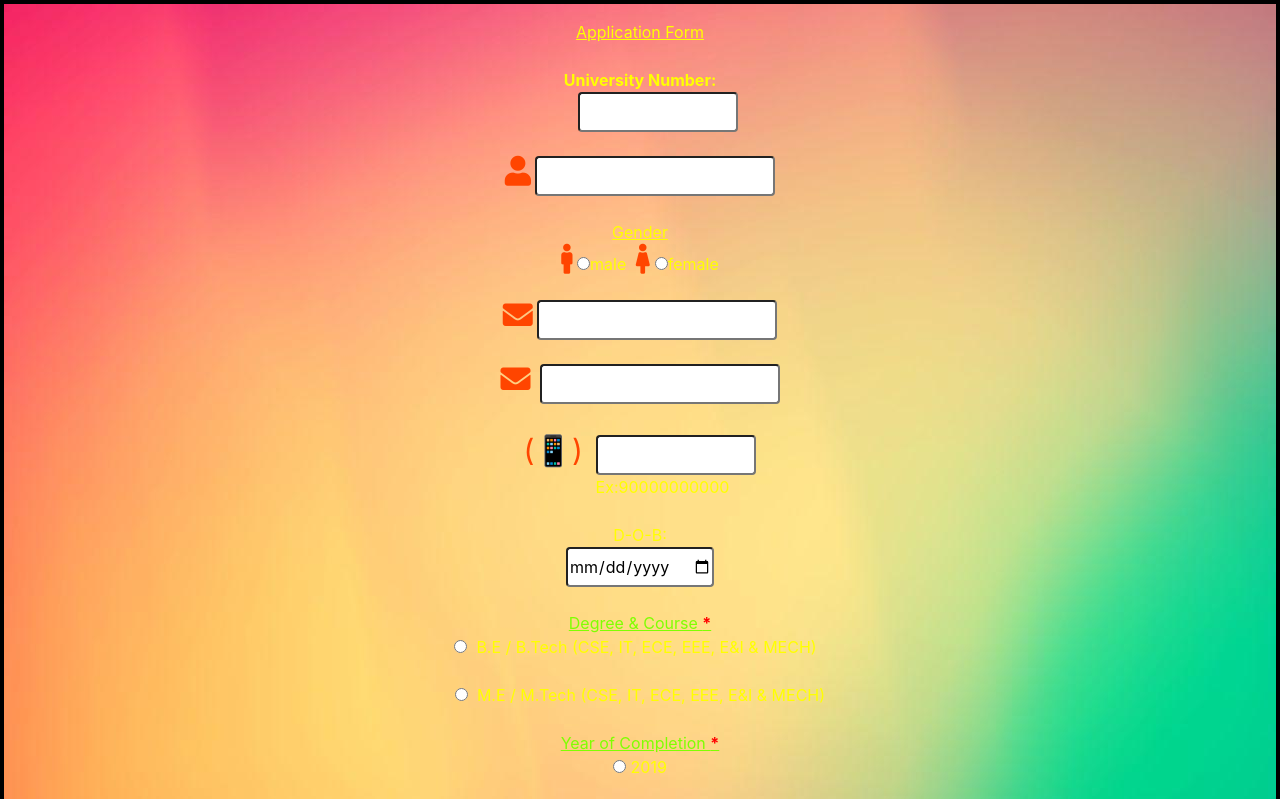
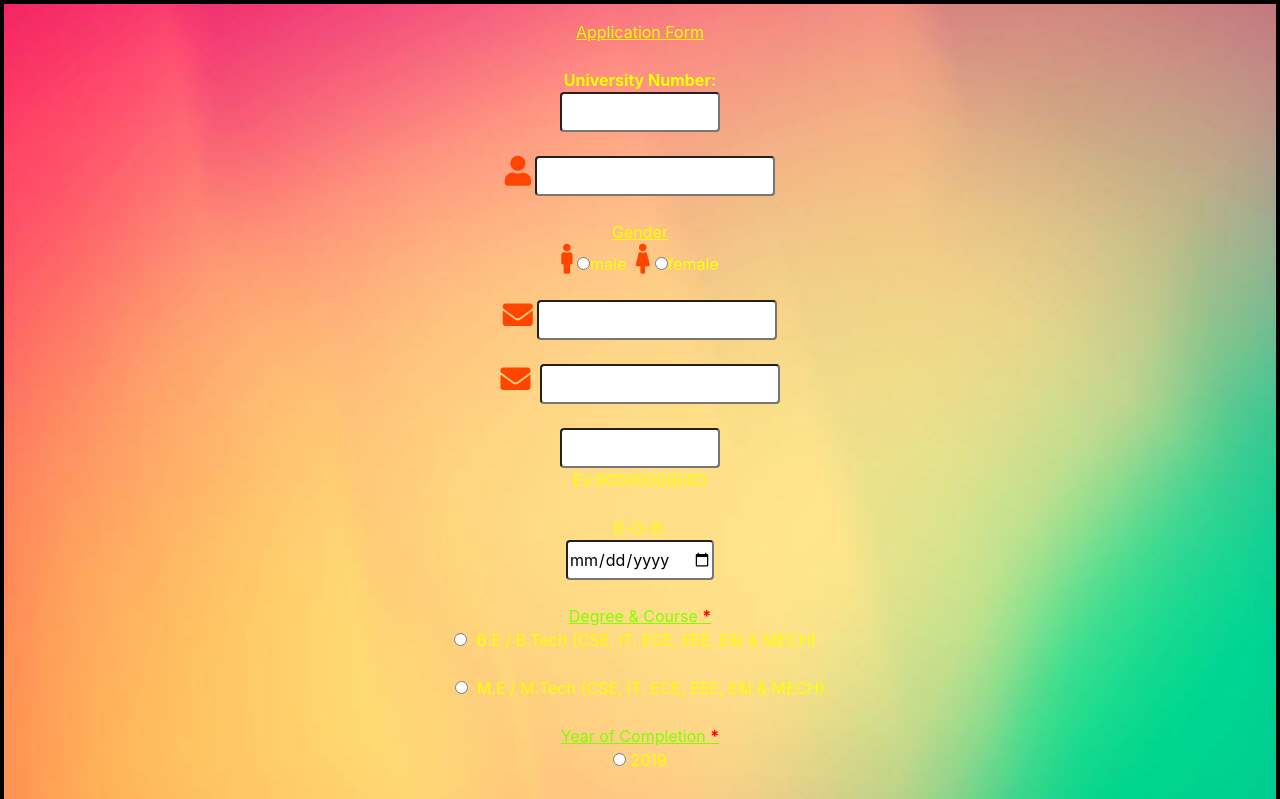
Before and after one commit to Sarath9380556175/JobSeekers-Frontendcode, a React (Create React App) app: page / in a window 1280 px wide. Shown: the top 799 px of the page. Built offline with nearby package versions, Linux system fonts and the light colour scheme.

Commit message:
Update applicationform.js

```diff
--- a/src/components/applicationform.js
+++ b/src/components/applicationform.js
@@ -228,7 +228,7 @@ uname=(event)=>{
 
            <br/>
            <div style={{color:'yellow',fontWeight:'bold'}}>University Number:</div>
-           &nbsp;&nbsp;&nbsp;&nbsp;&nbsp;&nbsp;&nbsp;&nbsp;<input type="text" name="universityregisterednumber" style={{width:'10em'}} className="rounded ukp" onChange={this.usnnumber} required/><br/><br/>
+           <input type="text" name="universityregisterednumber" style={{width:'10em'}} className="rounded ukp" onChange={this.usnnumber} required/><br/><br/>
 
            <i className="fas fa-user"  style={{fontSize:'30px',color:'orangered'}}></i>&nbsp;<input type="text" name="name" style={{width:'15em'}} required className="rounded ukp" onChange={this.name}/><br/><br/>
             <div style={{textDecoration:'underline',color:'yellow'}}>Gender</div>
@@ -240,9 +240,9 @@ uname=(event)=>{
            <i className="fas fa-envelope"  style={{fontSize:'30px',color:'orangered'}}></i>&nbsp; <input type="email" name="emails" required style={{width:'15em'}} className="rounded ukp" onChange={this.emails}/>
            <br/>
            <br/>
-           <span style={{fontSize:'30px',color:'orangered'}}>(&#128241;)</span>&nbsp;&nbsp;&nbsp;<input type="tel" maxLength="10" required style={{width:'10em'}} name="mobilenumber" className="rounded ukp"  onChange={this.mobilenumber}/>
+           <input type="tel" maxLength="10" required style={{width:'10em'}} name="mobilenumber" className="rounded ukp"  onChange={this.mobilenumber}/>
            <br/>
-           &nbsp;&nbsp;&nbsp;&nbsp;&nbsp;&nbsp;&nbsp;&nbsp;&nbsp;&nbsp;<span className="rmr">Ex:90000000000</span>
+           <span className="rmr">Ex:90000000000</span>
            <br/>
            <br/>
            <div style={{color:'yellow'}}>D-O-B:</div>
```
